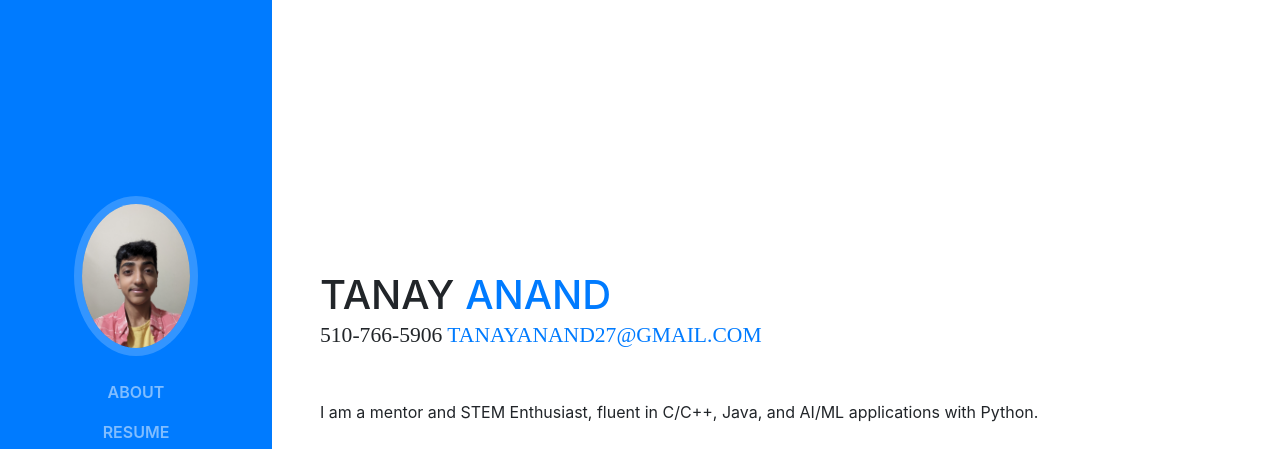
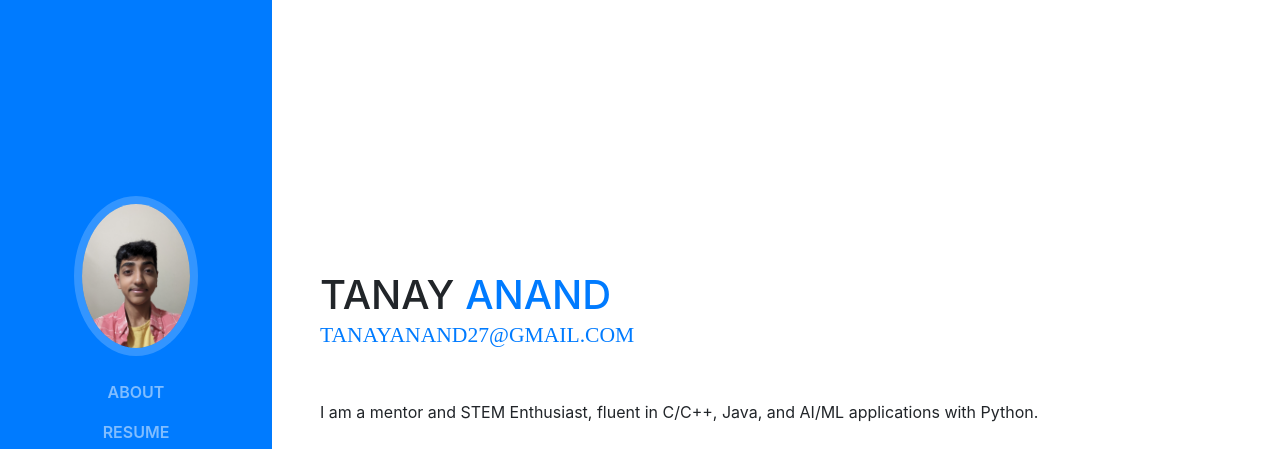
Before and after one commit to OrangeTangy/Resume, a website with bundled scripts: page index.html in a window 1280 px wide. Shown: the top 449 px of the page. Built offline with nearby package versions, Linux system fonts and the light colour scheme; a web font is replaced by a local one.

Commit message:
Update index.html

```diff
--- a/index.html
+++ b/index.html
@@ -68,7 +68,7 @@
           <h1 class="mb-0">Tanay
             <span class="text-primary">Anand</span>
           </h1>
-          <div class="subheading mb-5">510-766-5906
+          <div class="subheading mb-5">
             <a href="mailto:tanayanand27@gmail.com">tanayanand27@gmail.com</a>
           </div>
           <p class="mb-5">I am a mentor and STEM Enthusiast, fluent in C/C++, Java, and AI/ML applications with Python.<!--I am experienced in leveraging agile frameworks to provide a robust synopsis for high level overviews. Iterative approaches to corporate strategy foster collaborative thinking to further the overall value proposition.--></p>
```
